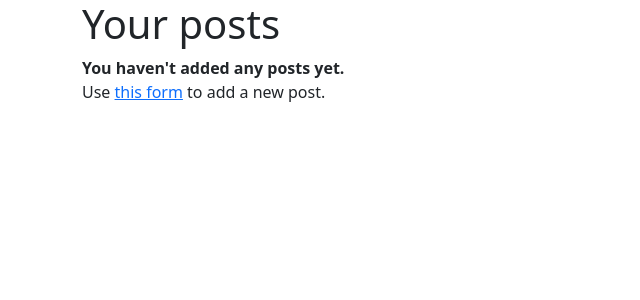
After one commit to Neverrus/django, a Django app: template blog/templates/posts/list.html in a window 1280 px wide. The commit adds this page. Shown: the top 300 px of the page, without its empty margins (0-640 px from the left). Run offline with Django 4.2, Linux system fonts and the light colour scheme; the template is opened without the code that fills it, so the values that code supplies are empty; some libraries are stand-ins or nearby versions.

Commit message:
minor updates

```diff
--- a/blog/blog/urls.py
+++ b/blog/blog/urls.py
@@ -18,15 +18,15 @@ from django.contrib import admin
 from django.urls import path, include
 
 from blog.views import register
-from posts.views import posts_index, create_post
+from posts.views import post_list, create_post
 from profiles.views import profiles_index
 
 urlpatterns = [
     path('admin/', admin.site.urls),
-    path('profiles/', profiles_index),
-    path('', posts_index),
-    path('register/', register),
-    path('posts/', create_post),
+    path('', post_list, name="home"),
+    path('posts/create/', create_post, name="create_post"),
+    path('profiles/', profiles_index, name="profiles_index"),
+    path('register/', register, name="register"),
     path("api/", include("api.urls", namespace="api")),
 ]
 
--- a/blog/static/index.css
+++ b/blog/static/index.css
@@ -1,3 +1,7 @@
 body {
-    background-color: white;
+    background-color: darkgrey;
 }
+
+.posts .post-item {
+    margin-bottom: 15px;
+}
--- /dev/null
+++ b/blog/templates/posts/list.html
@@ -0,0 +1,28 @@
+{% extends "base.html" %}
+{% load crispy_forms_filters %}
+
+{% block content %}
+  <h1>Your posts</h1>
+  {% if not posts %}
+    <b>You haven't added any posts yet.</b><br>
+  {% endif %}
+  Use <a href="{% url "create_post" %}">this form</a> to add a new post.<br><br>
+
+  <div class="container posts">
+    <div class="row">
+      {% for post in posts %}
+        <div class="col-4 post-item">
+          <div class="card">
+            {% if post.image %}
+            <img src="{{ post.image.url }}" class="card-img-top" alt="{{ post.title }}">
+            {% endif %}
+            <div class="card-body">
+              <h5 class="card-title">{{ post.title }}</h5>
+              <p class="card-text">{{ post.text }}</p>
+            </div>
+          </div>
+        </div>
+      {% endfor %}
+    </div>
+  </div>
+{% endblock %}
```
Also changed, not shown: blog/posts/views.py (+24 -22 lines), blog/templates/posts/create.html (renamed from blog/templates/posts.html), blog/templates/test/Homework16.html (renamed from blog/templates/Homework16.html), blog/templates/test/Test.html (added), blog/templates/test/index.html (renamed from blog/templates/index.html).
